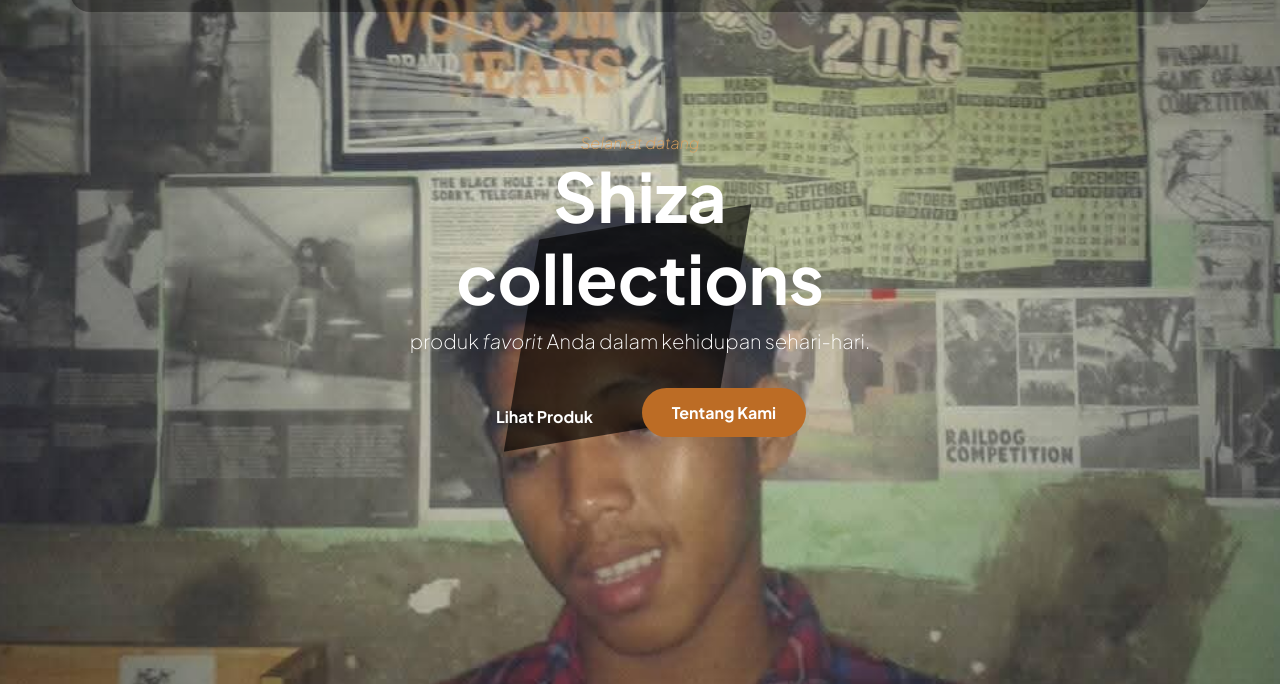
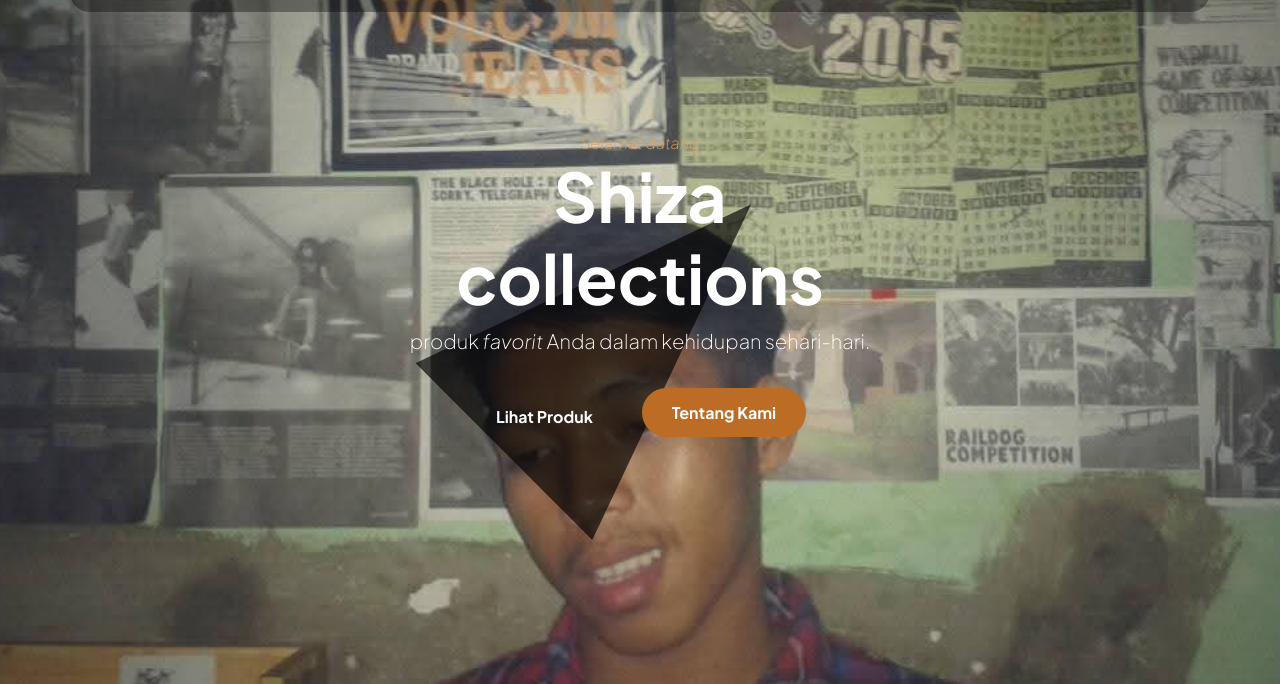
Before and after one commit to megaarcv/webshiza, a plain HTML site: page index.html in a window 1280 px wide. Shown: the part 112-796 px from the top of the page. Drawn offline with nearby package versions, Linux system fonts and the light colour scheme.

Commit message:
Update tooplate-barista.css

```diff
--- a/css/tooplate-barista.css
+++ b/css/tooplate-barista.css
@@ -548,7 +548,7 @@ strong {
   pointer-events: none;
 
   /* Mengubah bentuk menjadi polygon */
-  clip-path: polygon(50% 0%, 100% 50%, 50% 100%, 0% 50%);
+  clip-path: polygon(50% 0%, 0% 100%, 100% 100%);
   border-radius: 0; /* Menghapus border-radius karena sudah menggunakan clip-path */
 }
 @media screen and (min-width: 991px) {
```
